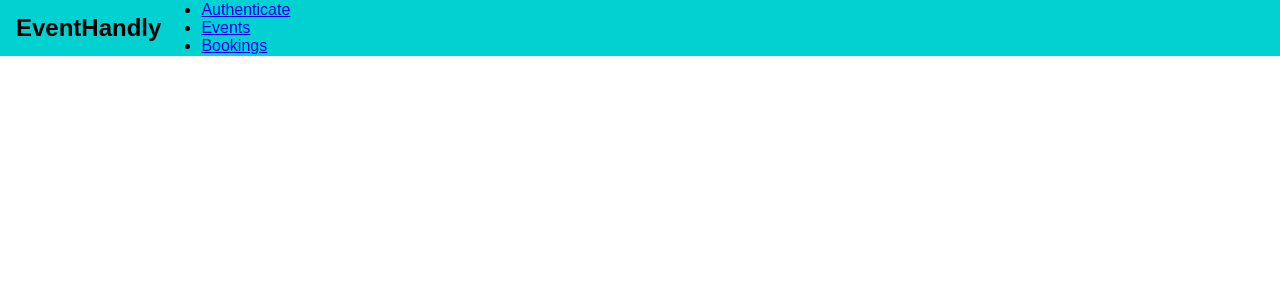
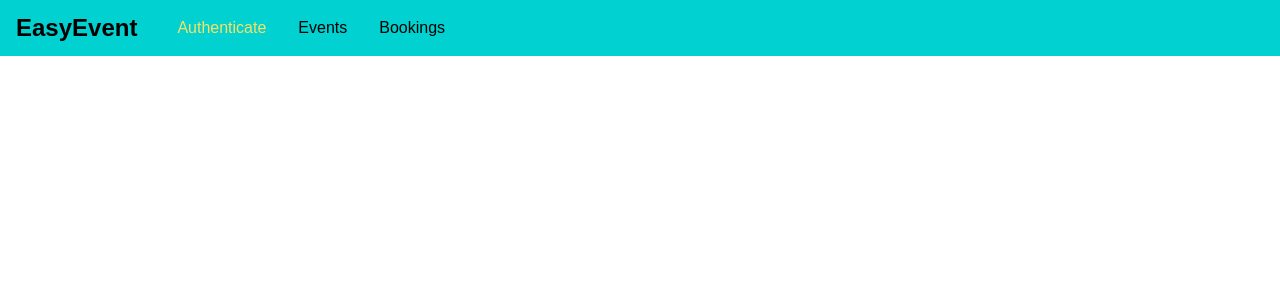
Before and after one commit to Mishra121/react-graphql-express, a React (Create React App) app in the folder frontend/: page /auth in a window 1280 px wide. Shown: the top 300 px of the page. Built offline with nearby package versions, Linux system fonts and the light colour scheme.

Commit message:
MainNavigation setup  done

```diff
--- a/frontend/src/components/Navigation/MainNavigation.js
+++ b/frontend/src/components/Navigation/MainNavigation.js
@@ -1,23 +1,27 @@
-import React from 'react'
-import { NavLink } from 'react-router-dom'
+import React from 'react';
+import { NavLink } from 'react-router-dom';
 
 import './MainNavigation.css';
 
-function MainNavigation(props) {
-    return (
+const MainNavigation = props => (
   <header className="main-navigation">
     <div className="main-navigation__logo">
-                <h1>EventHandly</h1>
+      <h1>EasyEvent</h1>
     </div>
-            <nav className="main_navigation__item">
+    <nav className="main-navigation__items">
       <ul>
-                <li><NavLink to="/auth">Authenticate</NavLink></li>
-                    <li><NavLink to="/events">Events</NavLink></li>
-                    <li><NavLink to="/bookings">Bookings</NavLink></li>
+        <li>
+          <NavLink to="/auth">Authenticate</NavLink>
+        </li>
+        <li>
+          <NavLink to="/events">Events</NavLink>
+        </li>
+        <li>
+          <NavLink to="/bookings">Bookings</NavLink>
+        </li>
       </ul>
     </nav>
   </header>
-    )
-}
+);
 
 export default MainNavigation;
```
Also changed, not shown: frontend/src/components/Navigation/MainNavigation.css (indentation only). Lines whose indentation alone changed are shown as unchanged.
